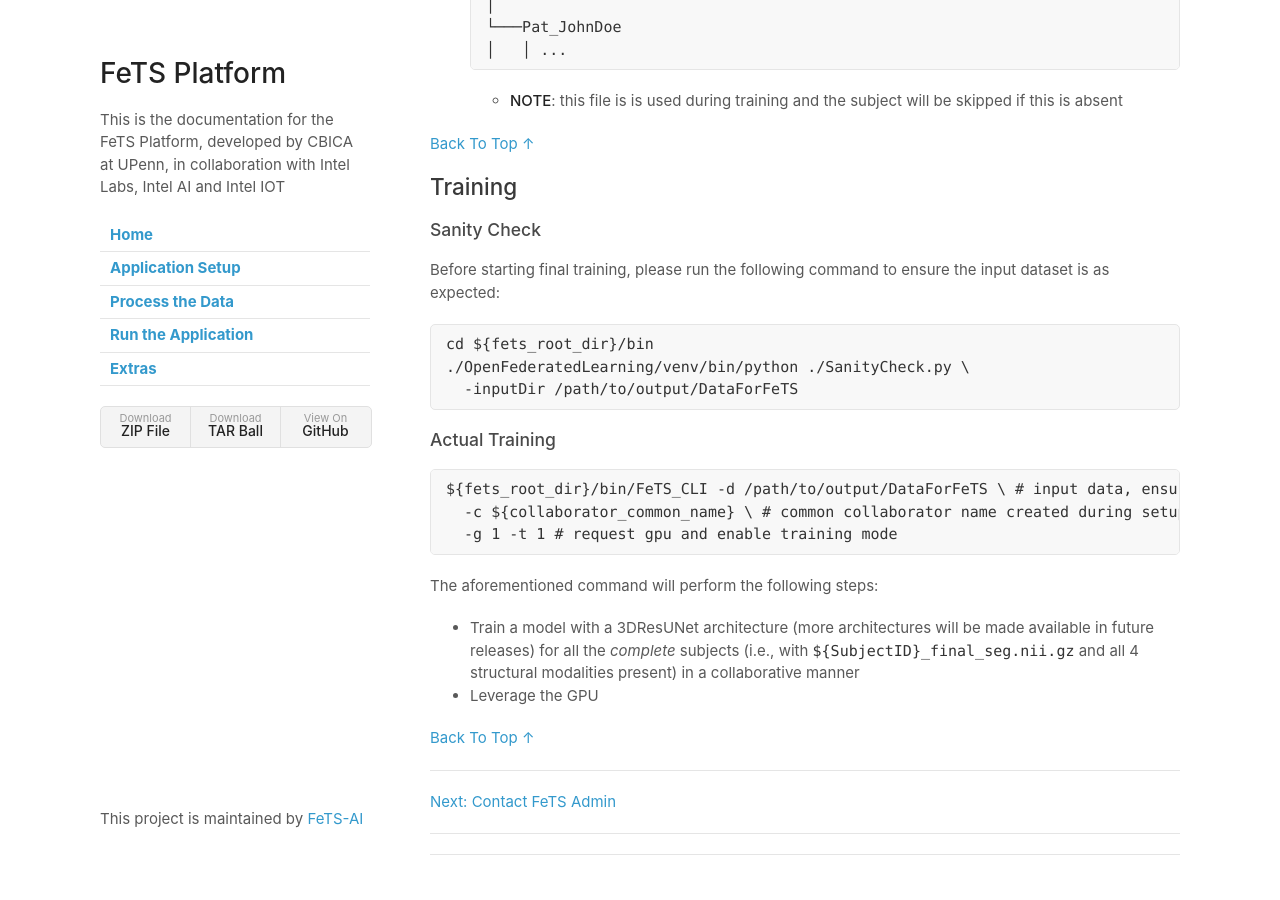
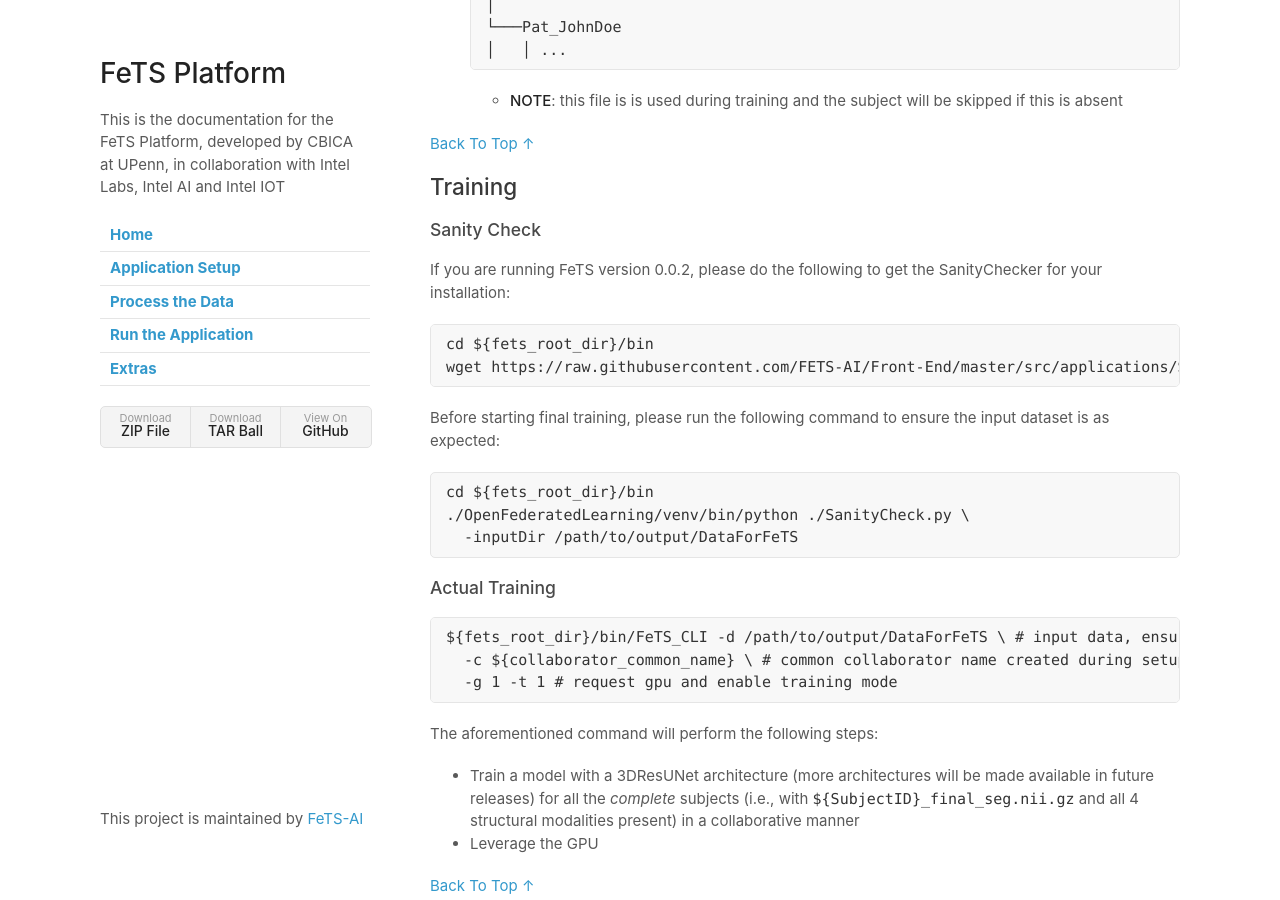
Before and after one commit to FeTS-AI/Front-End, a Jekyll site: the page built from docs/runningApplication.md, in a window 1280 px wide and 900 px high, scrolled down 3690 px. Built offline with Jekyll 4.4.1, drawn with Linux system fonts in a browser that asks for light colours; our own code applies the rules of GitHub Pages for plain Markdown files.

Commit message:
Update runningApplication.md

````diff
--- a/docs/runningApplication.md
+++ b/docs/runningApplication.md
@@ -125,6 +125,12 @@
 
 ### Sanity Check
 
+If you are running FeTS version 0.0.2, please do the following to get the SanityChecker for your installation:
+
+```bash
+cd ${fets_root_dir}/bin
+wget https://raw.githubusercontent.com/FETS-AI/Front-End/master/src/applications/SanityCheck.py
+```
 Before starting final training, please run the following command to ensure the input dataset is as expected:
 
 ```bash
````
